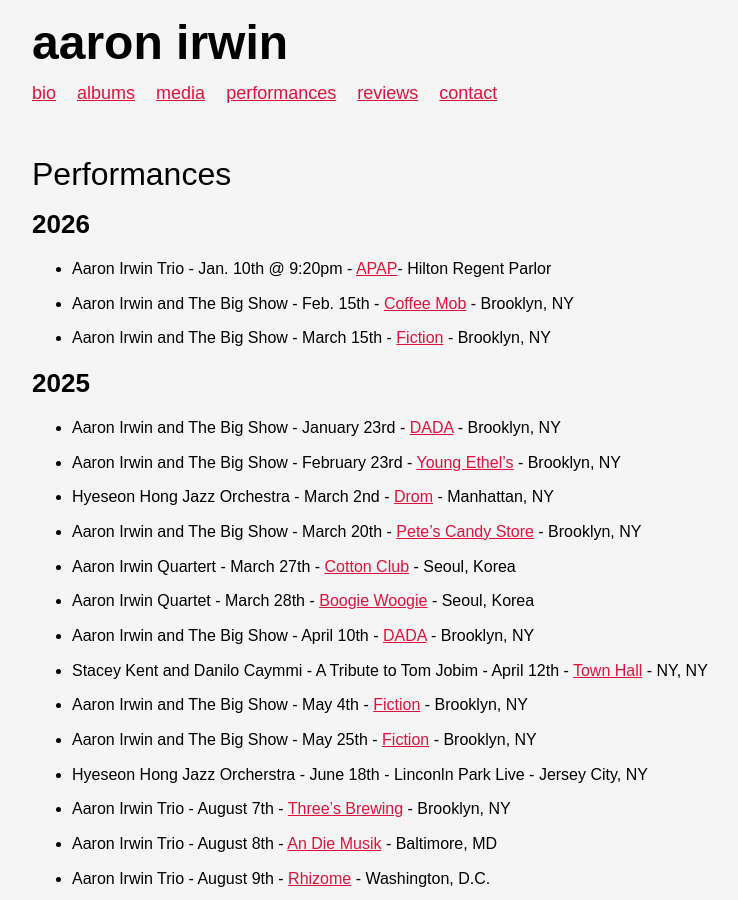
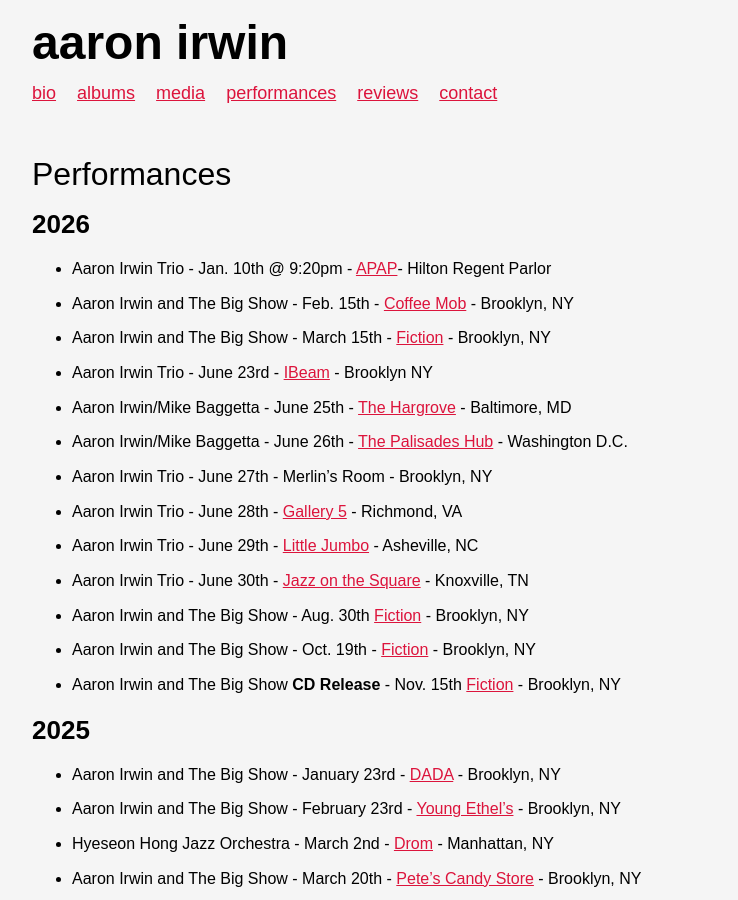
Before and after one commit to ryanve/aaronirwin.com, a Jekyll site: the page built from performances.md, in a window 1280 px wide and 900 px high. Shown: the whole window, without its empty margins (128-866 px from the left). Built offline with Jekyll 4.4.1, drawn with Linux system fonts in a browser that asks for light colours.

Commit message:
Update performances.md

```diff
--- a/performances.md
+++ b/performances.md
@@ -9,6 +9,16 @@
 - Aaron Irwin Trio - Jan. 10th @ 9:20pm - [APAP](https://apap365.org/)- Hilton Regent Parlor
 - Aaron Irwin and The Big Show - Feb. 15th - [Coffee Mob](https://www.instagram.com/coffeemob/?hl=en) - Brooklyn, NY
 - Aaron Irwin and The Big Show - March 15th - [Fiction](https://fictionbk.com/) - Brooklyn, NY
+- Aaron Irwin Trio - June 23rd - [IBeam](https://www.ibeambrooklyn.com/) - Brooklyn NY
+- Aaron Irwin/Mike Baggetta - June 25th - [The Hargrove](https://www.instagram.com/hargrovebaltimore/?hl=en) - Baltimore, MD
+- Aaron Irwin/Mike Baggetta - June 26th - [The Palisades Hub](https://www.palisadeshub.org/events) - Washington D.C.
+- Aaron Irwin Trio - June 27th - Merlin's Room - Brooklyn, NY
+- Aaron Irwin Trio - June 28th - [Gallery 5](https://gallery5arts.org/calendar) - Richmond, VA
+- Aaron Irwin Trio - June 29th - [Little Jumbo](https://littlejumbobar.com/events) - Asheville, NC
+- Aaron Irwin Trio - June 30th - [Jazz on the Square](https://www.knoxjazz.org/upcoming-events_jos) - Knoxville, TN
+- Aaron Irwin and The Big Show - Aug. 30th [Fiction](https://fictionbk.com/jazz-calendar) - Brooklyn, NY
+- Aaron Irwin and The Big Show - Oct. 19th - [Fiction](https://fictionbk.com/jazz-calendar) - Brooklyn, NY
+- Aaron Irwin and The Big Show **CD Release** - Nov. 15th [Fiction](https://fictionbk.com/jazz-calendar) - Brooklyn, NY
 
 
 ## 2025
```
